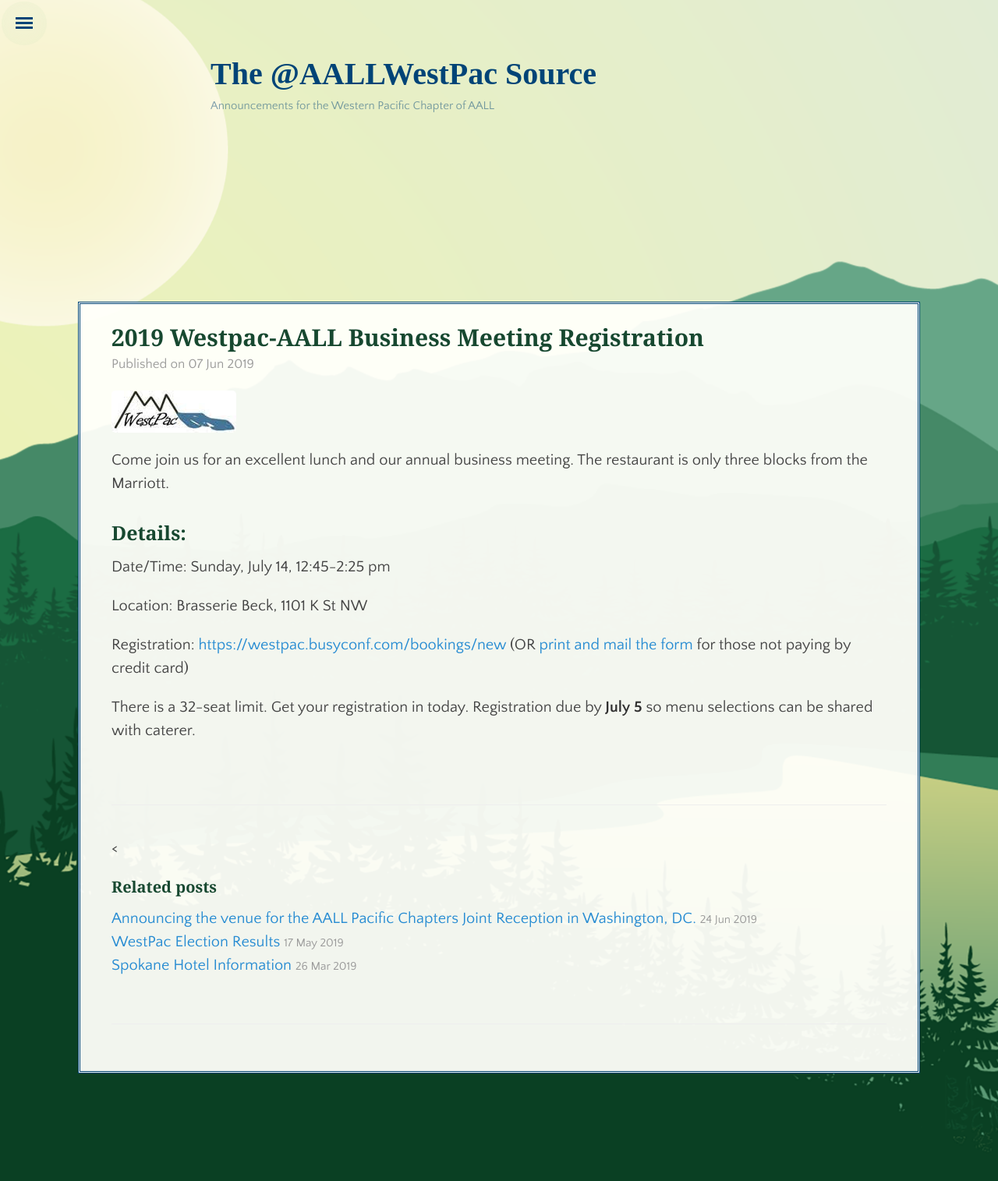
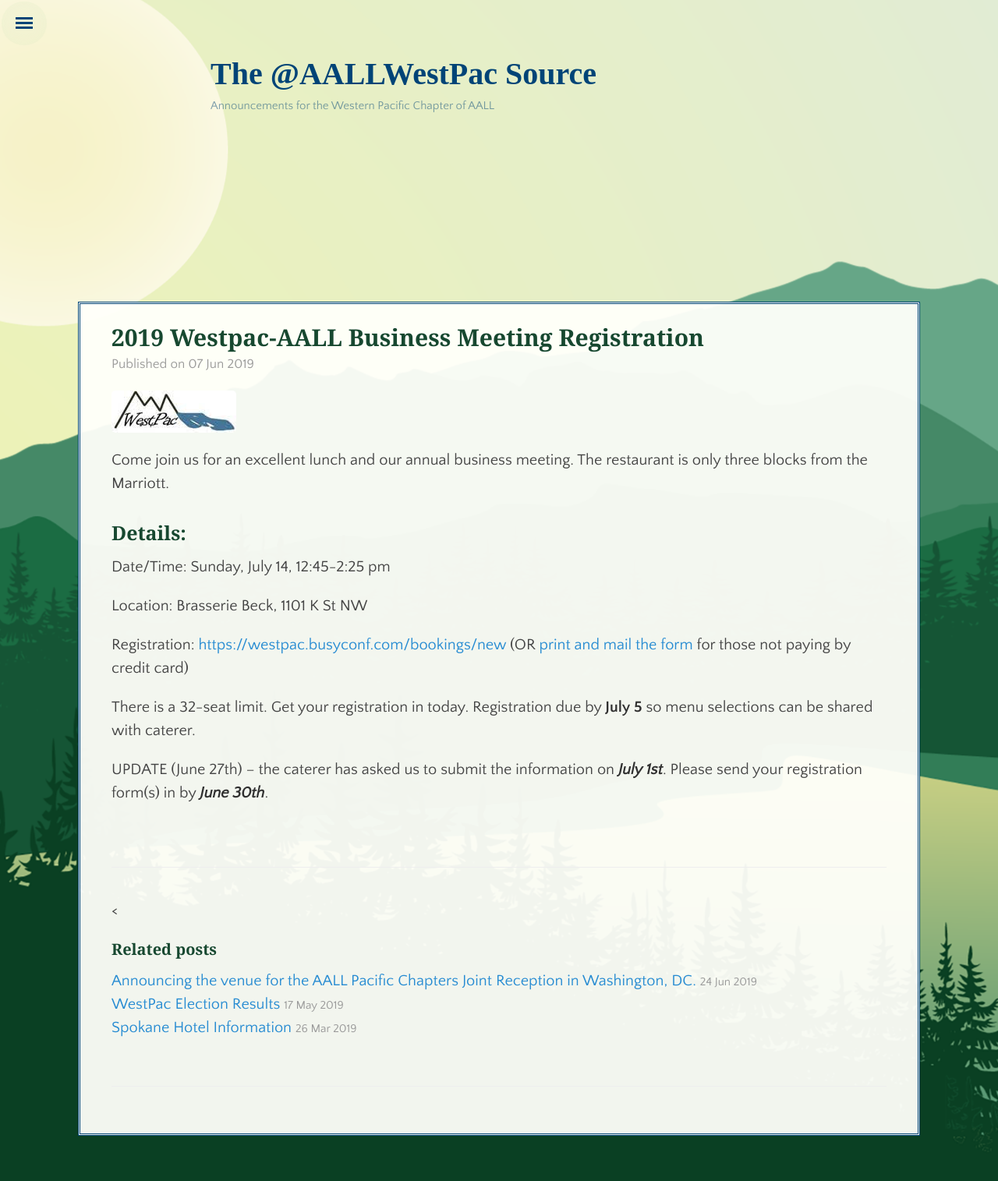
Before and after one commit to aallwestpac/aallwestpac.github.io, a Jekyll site: the page built from _posts/2019-06-07-2019-Westpac-AALL-Business-Meeting-Registration.md, in a window 1280 px wide. Shown: the top 1515 px of the page at 78% size. Built offline with Jekyll 4.4.1, drawn with Linux system fonts in a browser that asks for light colours; some web fonts are replaced.

Commit message:
Update 2019-06-07-2019-Westpac-AALL-Business-Meeting-Registration.md

```diff
--- a/_posts/2019-06-07-2019-Westpac-AALL-Business-Meeting-Registration.md
+++ b/_posts/2019-06-07-2019-Westpac-AALL-Business-Meeting-Registration.md
@@ -23,3 +23,5 @@
 
 
 There is a 32-seat limit. Get your registration in today. Registration due by **July 5** so menu selections can be shared with caterer.
+
+UPDATE (June 27th) – the caterer has asked us to submit the information on **_July 1st_**. Please send your registration form(s) in by **_June 30th_**.
```
